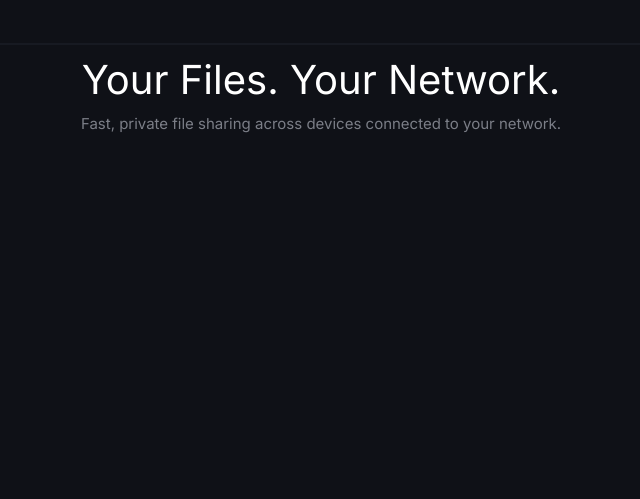
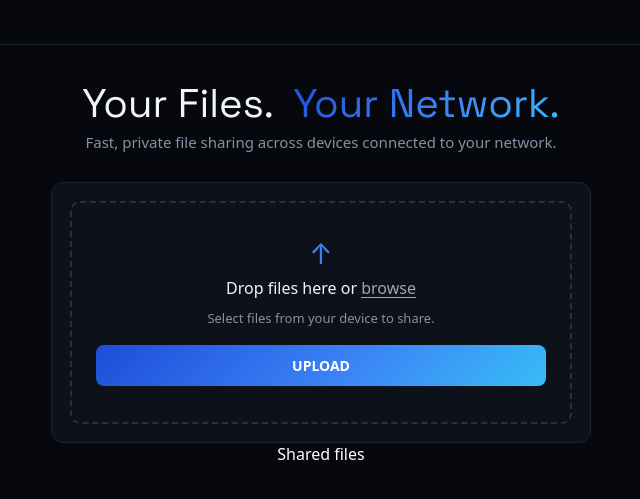
Before and after one commit to Developer-Gaurav96/LANSHARE, a Flask app: page / in a window 1280 px wide. Shown: the top 499 px of the page, without its empty margins (319-959 px from the left). Run offline with Flask 3, Linux system fonts and the light colour scheme; parts of the project's set-up code (start-up, migrations or seed data) failed here and were passed over.

Commit message:
Build initial LANSHARE frontend and add fonts

```diff
--- a/app.py
+++ b/app.py
@@ -1,6 +1,10 @@
-from flask import Flask, render_template
+from flask import Flask, render_template, request
+import _osx_support
 
 app = Flask(__name__)
+
+UPLOAD_FOLDER = "shared"
+app.config["UPLOAD_"]
 
 @app.route("/")
 def home():
--- a/static/style.css
+++ b/static/style.css
@@ -1,5 +1,11 @@
+@font-face {
+    font-family: 'Space Grotesk';
+    src: url('/static/fonts/SpaceGrotesk-VariableFont_wght.ttf') format('truetype');
+    font-weight: 300 700;
+    font-style: normal;
+}
 
-* {
+*{
     margin: 0;
     padding: 0;
     box-sizing: border-box;
@@ -7,34 +13,114 @@
 
 
 body {
-    background-color: #0f1117;
+    background-color: #06080D;
     color: #ffffff;
-    font-family: 'Inter', sans-serif;
+    font-family: system-ui, -apple-system, BlinkMacSystemFont, 'Segoe UI', Roboto, Oxygen, Ubuntu, Cantarell, 'Open Sans', 'Helvetica Neue', sans-serif;
+    /* font-family: 'Space Grotesk', sans-serif; */
+    display: flex;
+    justify-content: center;
+    align-items: center;
+    flex-direction: column;
 }
+
 
 
 .nav{
     width: 100%;
     max-width: 100vw;
-    background-color: #0f1117;
+    background-color: #06080D;
     height: 45px;
-    border-bottom: 2px solid #171A22;
+    border-bottom: 1px solid #1B2333;
 
 }
 
 .header .h1{
     font-size: 40px;
-    color: white;
+    color: #F1F5FB;
+    font-family: 'Space Grotesk', sans-serif;
 }
 
 .header .h2{
     font-size: 15px;
-    color: #7b7e87;
+    color: #8491A6;
 }
 
-.header .h1, .h2{
+.header .h1, .header .h2{
     display: flex;
     justify-content: center;
     align-items: center;
-    margin-top: 10px;
+    box-sizing: border-box;
+    margin-top: 3px;
 }
+
+.header{
+    margin: 30px;
+}
+
+.upload-card {
+    width: 90%;
+    max-width: 540px;
+    padding: 18px;
+    background-color: #0D111A;
+    border: 1px solid #1B2333;
+    border-radius: 12px;
+}
+
+.drop-zone {
+    height: auto;
+    display: flex;
+    min-height: 220px;
+    flex-direction: column;
+    align-items: center;
+    justify-content: center;
+    gap: 10px;
+    padding: 36px 24px;
+    border: 2px dashed #253047;
+    border-radius: 10px;
+    text-align: center;
+}
+
+.upload-icon {
+    font-size: 28px;
+    color: #3B82F6;
+    line-height: 1;
+}
+
+.drop-title {
+    font-size: 16px;
+    font-weight: 500;
+    color: #F1F5FB;
+}
+
+.drop-title span {
+    color: #9BA7BA;
+    text-decoration: underline;
+    text-underline-offset: 3px;
+}
+
+.drop-subtitle {
+    font-size: 13px;
+    color: #8491A6;
+}
+
+.upload-btn {
+    margin-top: 8px;
+    width: 100%;
+    max-width: 460px;
+    padding: 11px 20px;
+    border: none;
+    border-radius: 8px;
+    background: linear-gradient(135deg, #1D4ED8 0%, #3B82F6 55%, #38BDF8 100%);
+    color: #FFFFFF;
+    font-size: 14px;
+    font-weight: 600;
+    cursor: pointer;
+    font-family: system-ui, -apple-system, BlinkMacSystemFont, 'Segoe UI', Roboto, Oxygen, Ubuntu, Cantarell, 'Open Sans', 'Helvetica Neue', sans-serif;
+}
+
+.gradient-text {
+    background: linear-gradient(135deg, #1D4ED8 0%, #3B82F6 55%, #38BDF8 100%);
+    -webkit-background-clip: text;
+    background-clip: text;
+    color: transparent;
+}
--- a/templates/index.html
+++ b/templates/index.html
@@ -1,14 +1,18 @@
 <!DOCTYPE html>
 <html lang="en">
+
 <head>
     <meta charset="UTF-8">
     <meta name="viewport" content="width=device-width, initial-scale=1.0">
     <title>LANSHARE</title>
-    <link rel="stylesheet" href="{{ url_for('static', filename='style.css') }}">
     <link rel="preconnect" href="https://fonts.googleapis.com">
     <link rel="preconnect" href="https://fonts.gstatic.com" crossorigin>
-    <link href="https://fonts.googleapis.com/css2?family=Inter:wght@400;500;600;700&family=JetBrains+Mono:wght@400;500&display=swap" rel="stylesheet">
+    <link
+        href="https://fonts.googleapis.com/css2?family=Inter:wght@400;500;600;700&family=JetBrains+Mono:wght@400;500&display=swap"
+        rel="stylesheet">
+    <link rel="stylesheet" href="{{ url_for('static', filename='style.css') }}">
 </head>
+
 <body>
     <div class="nav">
         <div class="logo"></div>
@@ -16,11 +20,24 @@
     </div>
     <div class="header">
         <div class="h1">
-            Your Files. Your Network.
+            Your Files. &nbsp;<span class="gradient-text">Your Network.</span>
         </div>
         <div class="h2">
             Fast, private file sharing across devices connected to your network.
         </div>
     </div>
+    <section class="upload-card">
+        <div class="drop-zone">
+            <div class="upload-icon">↑</div>
+            <p class="drop-title">Drop files here or <span>browse</span></p>
+            <p class="drop-subtitle">Select files from your device to share.</p>
+            <button type="button" class="upload-btn">UPLOAD</button>
+        </div>
+    </section>
+    <div class="shared-files">
+        <div class="head">Shared files</div>
+        <div class="file"></div>
+    </div>
 </body>
+
 </html>
```
Also changed, not shown: static/fonts/SpaceGrotesk-VariableFont_wght.ttf (added).
